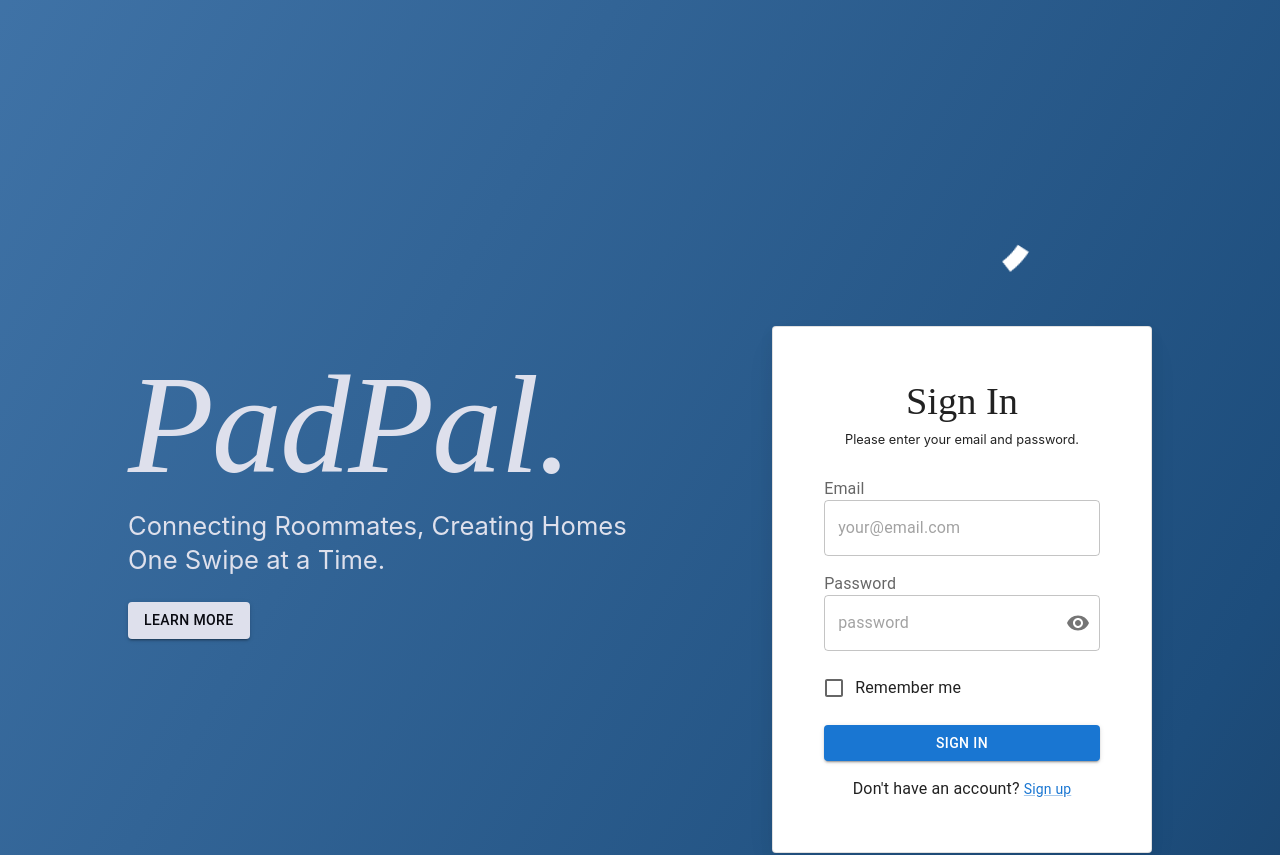
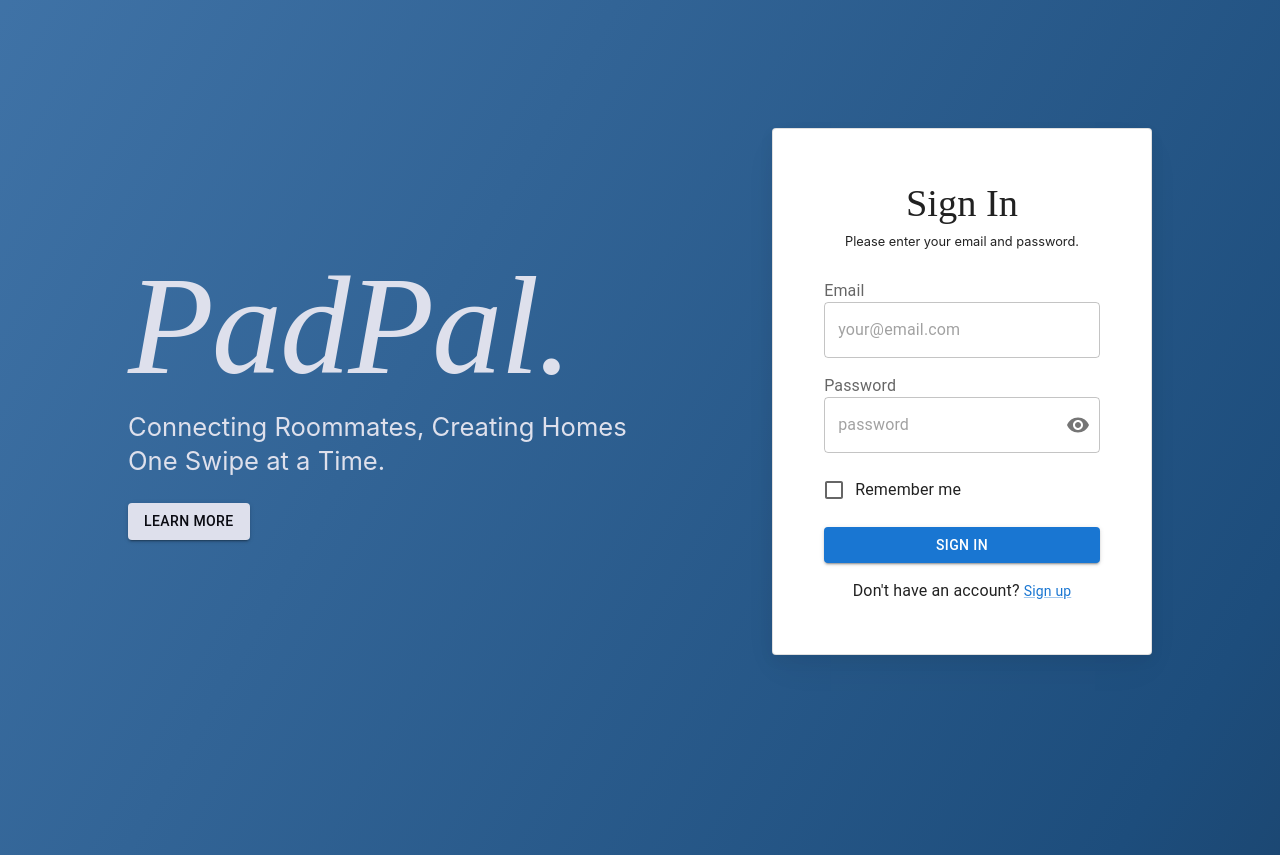
Before and after one commit to HiyabW/padpal, a React (Create React App) app: page / in a window 1280 px wide. Shown: the top 855 px of the page. Built offline with nearby package versions, Linux system fonts and the light colour scheme.

Commit message:
small fix

```diff
--- a/src/pages/signIn/index.jsx
+++ b/src/pages/signIn/index.jsx
@@ -279,7 +279,7 @@ function SignIn() {
                 transition={{ duration: 0.5, delay: 0.6, ease: "easeInOut" }}
                 style={{ justifyItems: 'center' }}
               >
-                {!isLoading &&
+                {isLoading &&
 
                   <CircularProgress
                     size="10rem"
```
